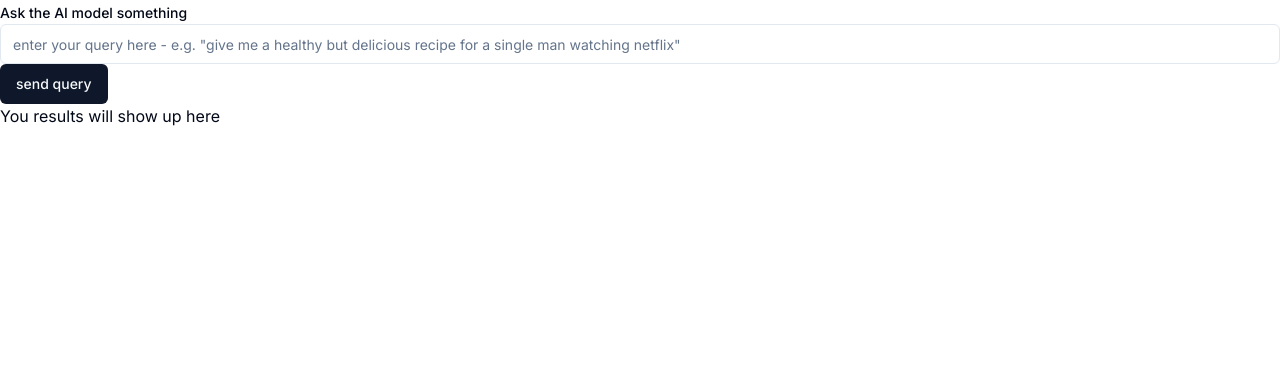
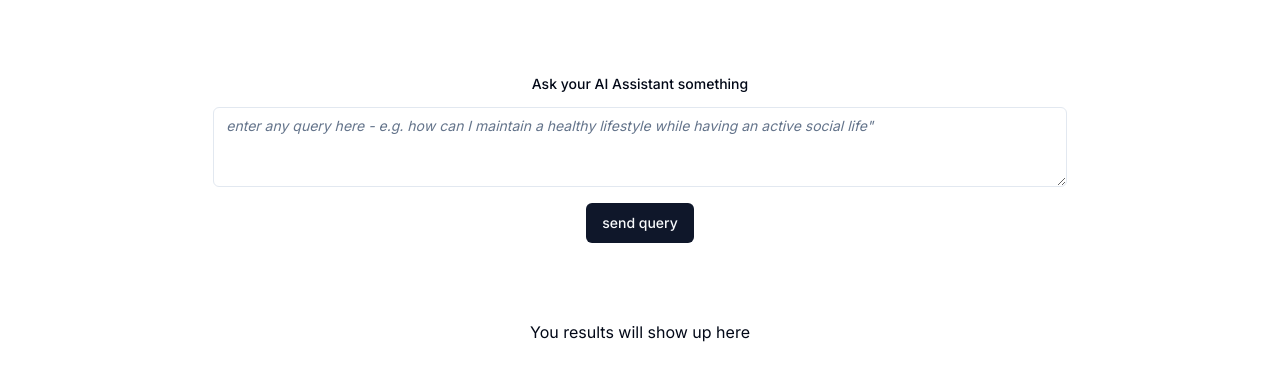
Before and after one commit to nirav-v/lucra-frontend-dev-take-home, a Next.js app: page / in a window 1280 px wide. Shown: the top 378 px of the page. Built offline with nearby package versions, Linux system fonts and the light colour scheme.

Commit message:
styling + component library additions

```diff
--- a/app/layout.tsx
+++ b/app/layout.tsx
@@ -1,7 +1,7 @@
 import type { Metadata } from 'next';
 import { Inter } from 'next/font/google';
 import './globals.css';
-import Providers from './providers';
+import { ReactQueryProvider, ThemeProvider } from './providers';
 
 const inter = Inter({ subsets: ['latin'] });
 
@@ -16,9 +16,15 @@ export default function RootLayout({
   children: React.ReactNode;
 }>) {
   return (
-    <html lang='en'>
-      <body className={inter.className}>
-        <Providers>{children}</Providers>
+    <html lang='en' suppressHydrationWarning>
+      <body className={`${inter.className} h-lvh`}>
+        <ThemeProvider
+          attribute='class'
+          defaultTheme='system'
+          enableSystem
+          disableTransitionOnChange>
+          <ReactQueryProvider>{children}</ReactQueryProvider>
+        </ThemeProvider>
       </body>
     </html>
   );
--- a/app/providers.tsx
+++ b/app/providers.tsx
@@ -1,13 +1,26 @@
 // app/providers.jsx
 'use client';
+
+import { ThemeProvider as NextThemesProvider } from 'next-themes';
+import { type ThemeProviderProps } from 'next-themes/dist/types';
 
 import { QueryClient, QueryClientProvider } from '@tanstack/react-query';
 import React from 'react';
 
-export default function Providers({ children }: { children: React.ReactNode }) {
+// react query
+export function ReactQueryProvider({
+  children,
+}: {
+  children: React.ReactNode;
+}) {
   const [queryClient] = React.useState(() => new QueryClient());
 
   return (
     <QueryClientProvider client={queryClient}>{children}</QueryClientProvider>
   );
 }
+
+// shadcn dark theme
+export function ThemeProvider({ children, ...props }: ThemeProviderProps) {
+  return <NextThemesProvider {...props}>{children}</NextThemesProvider>;
+}
--- a/components/GptDataDisplay.tsx
+++ b/components/GptDataDisplay.tsx
@@ -1,6 +1,7 @@
 'use client';
 import Loading from '@/components/loading';
 import { UseQueryResult } from '@tanstack/react-query';
+import { ScrollArea } from './ui/scroll-area';
 
 type GptDataDisplayProps = {
   gptResponse: UseQueryResult<any, Error> | undefined;
@@ -11,7 +12,7 @@ export default function GptDataDisplay({ gptResponse }: GptDataDisplayProps) {
   console.log(gptResponse);
   // placeholder to show before user has submitted query
   if (!gptResponse || gptResponse?.isPending)
-    return <div>You results will show up here</div>;
+    return <div className='text-center'>You results will show up here</div>;
 
   if (gptResponse.isFetching || gptResponse.isRefetching) return <Loading />;
 
@@ -19,7 +20,12 @@ export default function GptDataDisplay({ gptResponse }: GptDataDisplayProps) {
 
   return (
     <>
-      <div>{gptResponse.data?.msg}</div>
+      <h4 className='mb-4 text-sm text-center font-medium leading-none'>
+        Your Definitive Answer
+      </h4>
+      <ScrollArea className='h-72 w-3/5 rounded-md border m-auto'>
+        <div className='p-4'>{gptResponse.data.msg}</div>
+      </ScrollArea>
     </>
   );
 }
--- a/components/GptForm.tsx
+++ b/components/GptForm.tsx
@@ -6,6 +6,7 @@ import { Button } from './ui/button';
 import { fetchGptResponse } from '@/lib/fetchFunctions';
 import GptDataDisplay from './GptDataDisplay';
 import { useQuery } from '@tanstack/react-query';
+import { Textarea } from './ui/textarea';
 
 export default function GptForm() {
   // bind userQuery state to the form input below
@@ -19,19 +20,23 @@ export default function GptForm() {
   });
   const handleSubmit = (e: React.FormEvent<HTMLFormElement>) => {
     e.preventDefault();
+    // validate user inputs
+
     // run the fetching query above
     gptResponse.refetch();
   };
 
   return (
     <>
-      <form onSubmit={handleSubmit}>
-        <Label htmlFor='query'> Ask the AI model something</Label>
-        <Input
-          type='text'
+      <form
+        onSubmit={handleSubmit}
+        className='flex flex-col justify-center items-center h-2/5 w-8/12 m-auto'>
+        <Label htmlFor='query'> Ask your AI Assistant something</Label>
+        <Textarea
           value={userQuery}
           onChange={e => setUserQuery(e.target.value)}
-          placeholder='enter your query here - e.g. "give me a healthy but delicious recipe for a single man watching netflix"'
+          placeholder='enter any query here - e.g. how can I maintain a healthy lifestyle while having an active social life"'
+          className='placeholder:italic placeholder:whitespace-pre-line m-4 h-32 md:h-16'
         />
         <Button type='submit'>send query</Button>
       </form>
--- a/components/loading.tsx
+++ b/components/loading.tsx
@@ -3,11 +3,10 @@ import { Skeleton } from '@/components/ui/skeleton';
 export default function Loading() {
   return (
     <div className='flex flex-col space-y-3'>
-      loading .....
       <Skeleton className='h-[125px] w-[250px] rounded-xl' />
       <div className='space-y-2'>
+        loading a response ....
         <Skeleton className='h-4 w-[250px]' />
-
         <Skeleton className='h-4 w-[200px]' />
       </div>
     </div>
--- /dev/null
+++ b/components/ui/scroll-area.tsx
@@ -0,0 +1,48 @@
+"use client"
+
+import * as React from "react"
+import * as ScrollAreaPrimitive from "@radix-ui/react-scroll-area"
+
+import { cn } from "@/lib/utils"
+
+const ScrollArea = React.forwardRef<
+  React.ElementRef<typeof ScrollAreaPrimitive.Root>,
+  React.ComponentPropsWithoutRef<typeof ScrollAreaPrimitive.Root>
+>(({ className, children, ...props }, ref) => (
+  <ScrollAreaPrimitive.Root
+    ref={ref}
+    className={cn("relative overflow-hidden", className)}
+    {...props}
+  >
+    <ScrollAreaPrimitive.Viewport className="h-full w-full rounded-[inherit]">
+      {children}
+    </ScrollAreaPrimitive.Viewport>
+    <ScrollBar />
+    <ScrollAreaPrimitive.Corner />
+  </ScrollAreaPrimitive.Root>
+))
+ScrollArea.displayName = ScrollAreaPrimitive.Root.displayName
+
+const ScrollBar = React.forwardRef<
+  React.ElementRef<typeof ScrollAreaPrimitive.ScrollAreaScrollbar>,
+  React.ComponentPropsWithoutRef<typeof ScrollAreaPrimitive.ScrollAreaScrollbar>
+>(({ className, orientation = "vertical", ...props }, ref) => (
+  <ScrollAreaPrimitive.ScrollAreaScrollbar
+    ref={ref}
+    orientation={orientation}
+    className={cn(
+      "flex touch-none select-none transition-colors",
+      orientation === "vertical" &&
+        "h-full w-2.5 border-l border-l-transparent p-[1px]",
+      orientation === "horizontal" &&
+        "h-2.5 flex-col border-t border-t-transparent p-[1px]",
+      className
+    )}
+    {...props}
+  >
+    <ScrollAreaPrimitive.ScrollAreaThumb className="relative flex-1 rounded-full bg-border" />
+  </ScrollAreaPrimitive.ScrollAreaScrollbar>
+))
+ScrollBar.displayName = ScrollAreaPrimitive.ScrollAreaScrollbar.displayName
+
+export { ScrollArea, ScrollBar }
--- /dev/null
+++ b/components/ui/textarea.tsx
@@ -0,0 +1,24 @@
+import * as React from "react"
+
+import { cn } from "@/lib/utils"
+
+export interface TextareaProps
+  extends React.TextareaHTMLAttributes<HTMLTextAreaElement> {}
+
+const Textarea = React.forwardRef<HTMLTextAreaElement, TextareaProps>(
+  ({ className, ...props }, ref) => {
+    return (
+      <textarea
+        className={cn(
+          "flex min-h-[80px] w-full rounded-md border border-input bg-background px-3 py-2 text-sm ring-offset-background placeholder:text-muted-foreground focus-visible:outline-none focus-visible:ring-2 focus-visible:ring-ring focus-visible:ring-offset-2 disabled:cursor-not-allowed disabled:opacity-50",
+          className
+        )}
+        ref={ref}
+        {...props}
+      />
+    )
+  }
+)
+Textarea.displayName = "Textarea"
+
+export { Textarea }
--- a/package.json
+++ b/package.json
@@ -10,12 +10,14 @@
   },
   "dependencies": {
     "@radix-ui/react-label": "^2.0.2",
+    "@radix-ui/react-scroll-area": "^1.0.5",
     "@radix-ui/react-slot": "^1.0.2",
     "@tanstack/react-query": "^5.28.14",
     "class-variance-authority": "^0.7.0",
     "clsx": "^2.1.0",
     "lucide-react": "^0.364.0",
     "next": "14.1.4",
+    "next-themes": "^0.3.0",
     "openai": "^4.32.1",
     "react": "^18",
     "react-dom": "^18",
```
Also changed, not shown: 1 other file (tests, documents, lock files or other folders).
